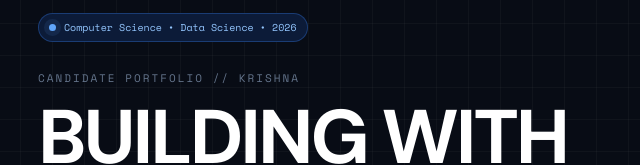
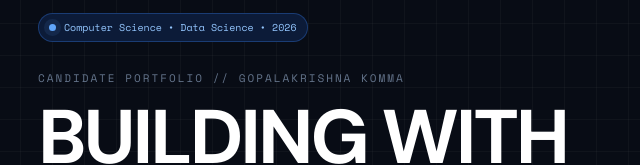
Before and after one commit to krishna345021/krishna345021.github.io, a plain HTML site: page index.html in a window 1280 px wide. Shown: the part 137-302 px from the top of the page, 12-652 px from the left. Drawn offline with nearby package versions, Linux system fonts and the light colour scheme.

Commit message:
Update index.html

```diff
--- a/index.html
+++ b/index.html
@@ -39,7 +39,7 @@
   <div class="container hero-grid">
     <div>
       <span class="pill"><i></i> Computer Science • Data Science • 2026</span>
-      <div class="eyebrow">CANDIDATE PORTFOLIO // KRISHNA</div>
+      <div class="eyebrow">CANDIDATE PORTFOLIO // GOPALAKRISHNA KOMMA</div>
       <h1>BUILDING WITH <span>DATA.</span></h1>
       <p class="lead">Computer Science student focused on Data, Analytics, Python, SQL and practical technology solutions.</p>
       <p class="muted hero-copy">I enjoy breaking down problems, working with data and building practical solutions through programming and analytical thinking.</p>
@@ -148,14 +148,14 @@
     <div class="form-row"><label>Your Name<input id="senderName" required placeholder="e.g. Alex Smith"></label><label>Your Email / Organization<input id="senderEmail" type="email" required placeholder="name@company.com"></label></div>
     <label>Message or Project Inquiry<textarea id="message" rows="5" required placeholder="Tell me briefly what you'd like to discuss..."></textarea></label>
     <button class="btn primary" type="submit">Open Email Client →</button>
-    <p class="muted tiny">This static portfolio opens your default email client; no backend or Node.js server is required.</p>
+
    </form>
   </div>
  </div>
 </section>
 </main>
 
-<footer><div class="container footer-row"><div><b>GOPALAKRISHNA KOMMA</b> <span>/</span> Portfolio Website</div><div>Computer Science • Data Science</div><div><a href="https://linkedin.com/in/krishna-datascience" target="_blank">LinkedIn</a> • <a href="mailto:kommagopalakrishna0033@gmail.com">Email</a> • <button id="topBtn">↑</button></div></div><div class="container footer-bottom"><span>© 2026 Krishna</span><span>Crafted with HTML, CSS & JavaScript — no Node.js</span></div></footer>
+<footer><div class="container footer-row"><div><b>GOPALAKRISHNA KOMMA</b> <span>/</span> Portfolio Website</div><div>Computer Science • Data Science</div><div><a href="https://linkedin.com/in/gopalakrishna-komma-ab1106267" target="_blank">LinkedIn</a> • <a href="mailto:kommagopalakrishna0033@gmail.com">Email</a> • <button id="topBtn">↑</button></div></div><div class="container footer-bottom"><span>© 2026 Krishna</span><span>Crafted with HTML, CSS & JavaScript — no Node.js</span></div></footer>
 
 <div id="resumeModal" class="modal" aria-hidden="true">
  <div class="modal-box"><button id="closeModal" class="close">×</button><div class="modal-head"><span class="modal-icon">▣</span><div><h2>Resume & Credentials</h2><small>Krishna • Computer Science & Data Science</small></div></div><div class="resume-summary"><div>Specialization:<b>B.Tech CSE (Data Science)</b></div><div>Institution:<b>Amrita Sai Institute of Sci. & Tech.</b></div><div>Period:<b>2022 – 2026</b></div><div>Key Focus:<b>Data, Python, SQL, DBMS</b></div></div><a class="btn primary full" href="resume.pdf" download="Krishna_Resume.pdf">↓ Download Official Resume (PDF)</a><p class="note">Place your final PDF as <code>resume.pdf</code> in this folder. The button above is already configured.</p></div>
```
